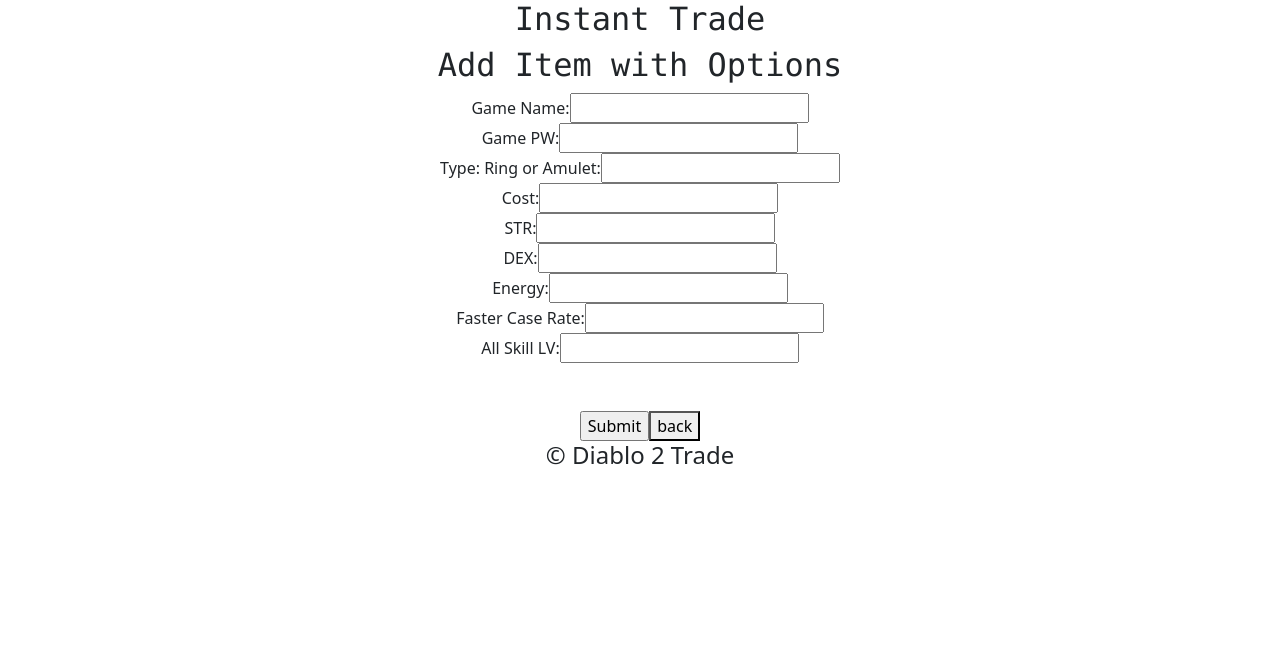
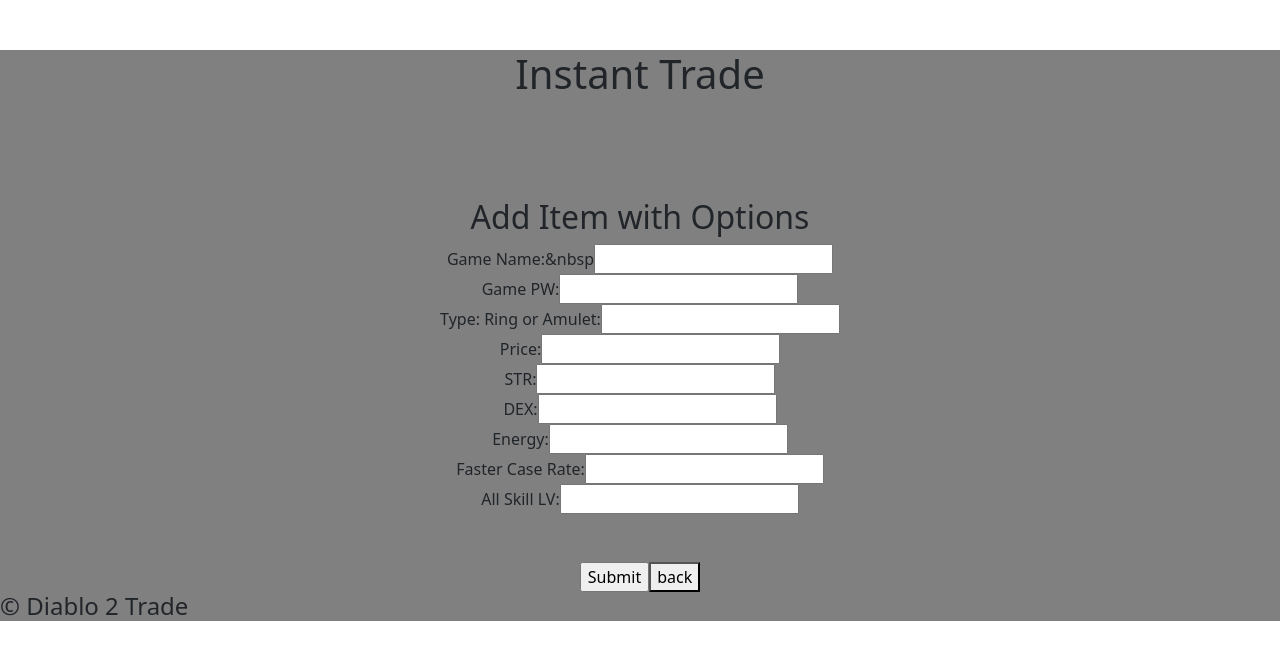
Before and after one commit to sky0815a/instant-trade-frontend, a React (Create React App) app: page /itemPost in a window 1280 px wide. Shown: the top 660 px of the page. Built offline with nearby package versions, Linux system fonts and the light colour scheme.

Commit message:
Stop here

```diff
--- a/src/App.css
+++ b/src/App.css
@@ -1,7 +1,22 @@
-.App {
+.App, footer {
+  background-color: gray;
+}
+.title {
+  text-align: center;
+  margin-bottom: 100px;
+  margin-top: 50px;
+}
+
+.search {
+  display: flex;
+  justify-content: center;
+  gap: 20px;
+  margin-bottom: 70px;
+}
+
+.itemPost {
   text-align: center;
 }
-
 
 .main {
   margin-left: 40px;
@@ -22,17 +37,3 @@
   justify-content: center;
   flex-direction: row;
 }
-
-h1, h2, h3, h4, h5, h6 {
-  font-weight: 400;
-}
-
-title {
-  font-weight: 500;
-}
-
-h2{
-  font-size: 45px;
-  font-family: "Lucida Console", "Courier New", monospace;
-
-}
--- a/src/components/Title.js
+++ b/src/components/Title.js
@@ -2,8 +2,8 @@ import React from 'react';
 
 const title = () => {
   return (
-    <div>
-      <h2>Instant Trade</h2>
+    <div className='title'>
+      <h1>Instant Trade</h1>
     </div>
   );
 }
--- a/src/components/footer.js
+++ b/src/components/footer.js
@@ -2,8 +2,8 @@ import React from 'react'
 
 export default function Footer() {
   return (
-    <div>
+    <footer>
         <h4>&copy; Diablo 2 Trade</h4>
-    </div>
+    </footer>
   )
 }
--- a/src/components/itemPost.js
+++ b/src/components/itemPost.js
@@ -6,7 +6,7 @@ function AddItem() {
     const [newForm, setNewForm] = useState({
 
         type: "",
-        cost: "",
+        price: "",
         STR: "",
         DEX: "",
         Mana: "",
@@ -44,7 +44,7 @@ function AddItem() {
             Game: "",
             PW: "",
             type: "",
-            cost: "",
+            price: "",
             STR: "",
             DEX: "",
             Vital: "",
@@ -60,10 +60,10 @@ function AddItem() {
         setNewForm(data)
     }
     return (
-        <div>
+        <div className='itemPost'>
             <h2>Add Item with Options</h2>
             <form onSubmit={handleSubmit}>
-                <label for="Game">Game Name: </label>
+                <label for="Game">Game Name:&nbsp</label>
                 <input type="text" value={newForm.Game} name="Game" onChange={handleChange} />
                 <br />
                 <label for="PW">Game PW: </label>
@@ -72,7 +72,7 @@ function AddItem() {
                 <label for="type">Type: Ring or Amulet: </label>
                 <input type="text" value={newForm.type} name="type" onChange={handleChange} />
                 <br />
-                <label for="cost">Cost: </label>
+                <label for="cost">Price: </label>
                 <input type="text" value={newForm.cost} name="cost" onChange={handleChange} />
                 <br />
                 <label for="STR">STR: </label>
--- a/src/components/itemUpdate.js
+++ b/src/components/itemUpdate.js
@@ -71,7 +71,7 @@ function UpdateItem() {
             <h2>Update Item Info</h2>
             <form onSubmit={handleSubmit}>
                 <label for="Game">Game Name: </label>
-                <input type="text" value={updateForm.Game} name="Game" onChange={handleChange} />
+                <input type="text" value={updateForm.Game} name="Game" onChange={handleChange} placeholder={updateForm.Game} />
                 <br />
                 <label for="PW">Game PW: </label>
                 <input type="text" value={updateForm.PW} name="PW" onChange={handleChange} />
@@ -79,7 +79,7 @@ function UpdateItem() {
                 <label for="type">Type: Ring or Amulet: </label>
                 <input type="text" value={updateForm.type} name="type" onChange={handleChange} />
                 <br />
-                <label for="cost">Cost: </label>
+                <label for="cost">Price: </label>
                 <input type="text" value={updateForm.cost} name="cost" onChange={handleChange} />
                 <br />
                 <label for="STR">STR: </label>
--- a/src/components/trade.js
+++ b/src/components/trade.js
@@ -27,6 +27,7 @@ export default function Trade() {
 
     return (
         <div>
+            <div className="search">
                 <input
                     type="text"
                     placeholder="Ring or Amulet"
@@ -37,7 +38,8 @@ export default function Trade() {
                 <div className="button">
                     <Link to = '/itemPost'> <button type="button" className="btn btn-warning">Add Item</button> </Link>
                 </div>
-            <div className="main">
+            </div>
+            <div class="main">
                 {trade.filter((val) => {
                     if (searchTerm == "") {
                         return val
@@ -46,17 +48,29 @@ export default function Trade() {
                     }
                 }).map((element) => {
                     return(
-                        <div className="container">
+                        <div class="container">
+                            <div class="row">
+                                <div class="col">
+                                    <div>Type: {element.type}</div>
+                                </div>
+                                <div class="col">
+                                    <div>Price: {element.cost}</div>
+                                </div>
+                                <div class="col">
                                     <div>Game: {element.Game}</div>
+                                </div>
+                                <div class="col">
                                     <div>PW: {element.PW}</div>
-                            <div>Type: {element.type}</div>
-                            <div>Price: {element.cost}</div>
+                                </div>
+                            </div>
+                            <div class="row">
                                 <div>STR: {element.STR}</div>
                                 <div>DEX: {element.DEX}</div>
                                 <div>Vital: {element.Vital}</div>
                                 <div>Energy: {element.Energy}</div>
                                 <div>Faster Cast Rate: {element.Faster_Cast_Rate}</div>
                                 <div>All Skill LV: {element.All_Skill_LV}</div>
+                            </div>
                             <Link to = {`item/${element._id}`}><button type="button" className="btn btn-outline-warning">View Item</button>
                             <div>{element.item}</div></Link>
                         </div>
```
Also changed, not shown: src/App.js (+5 -5 lines). Lines whose indentation alone changed are shown as unchanged.
